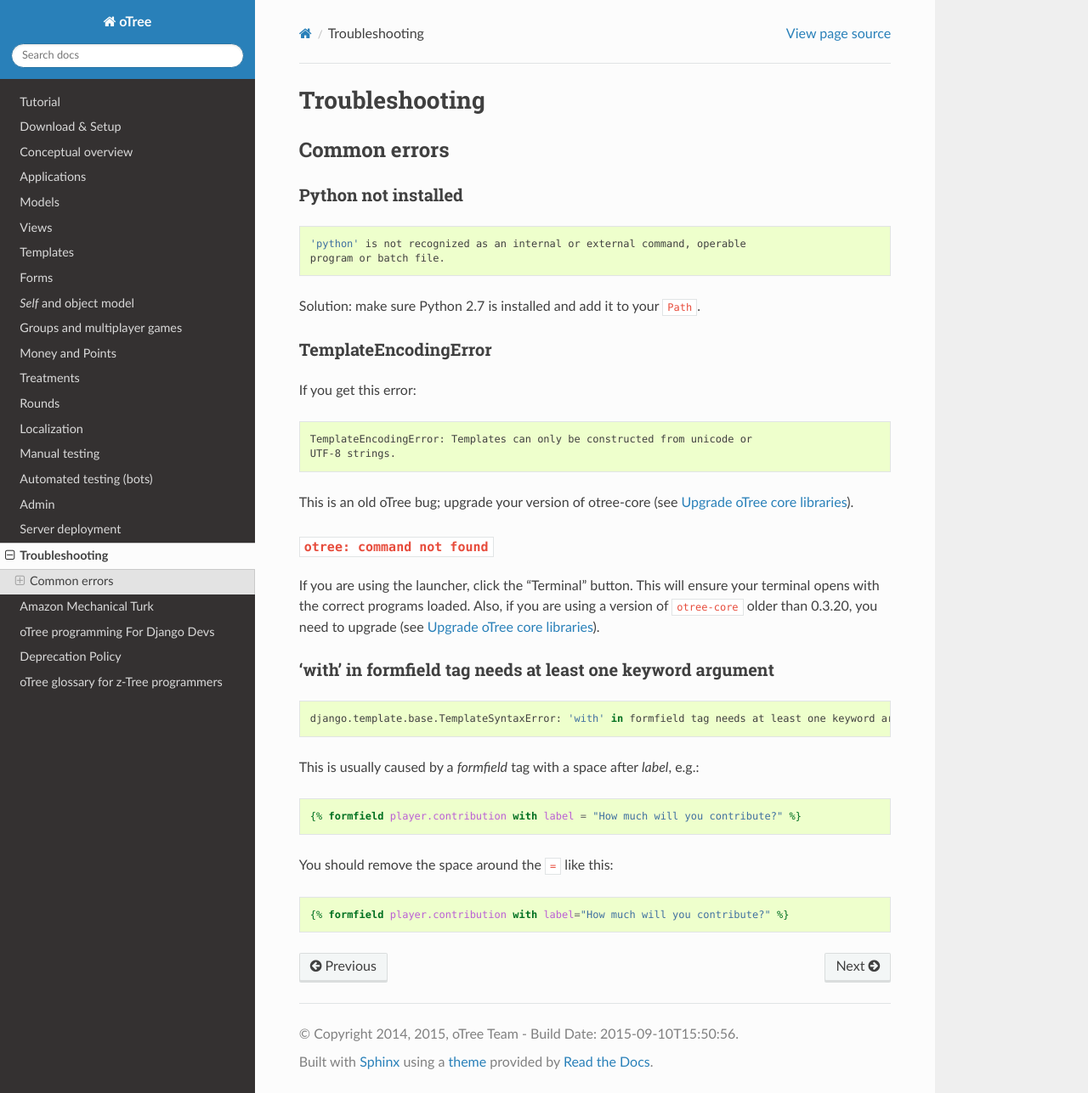
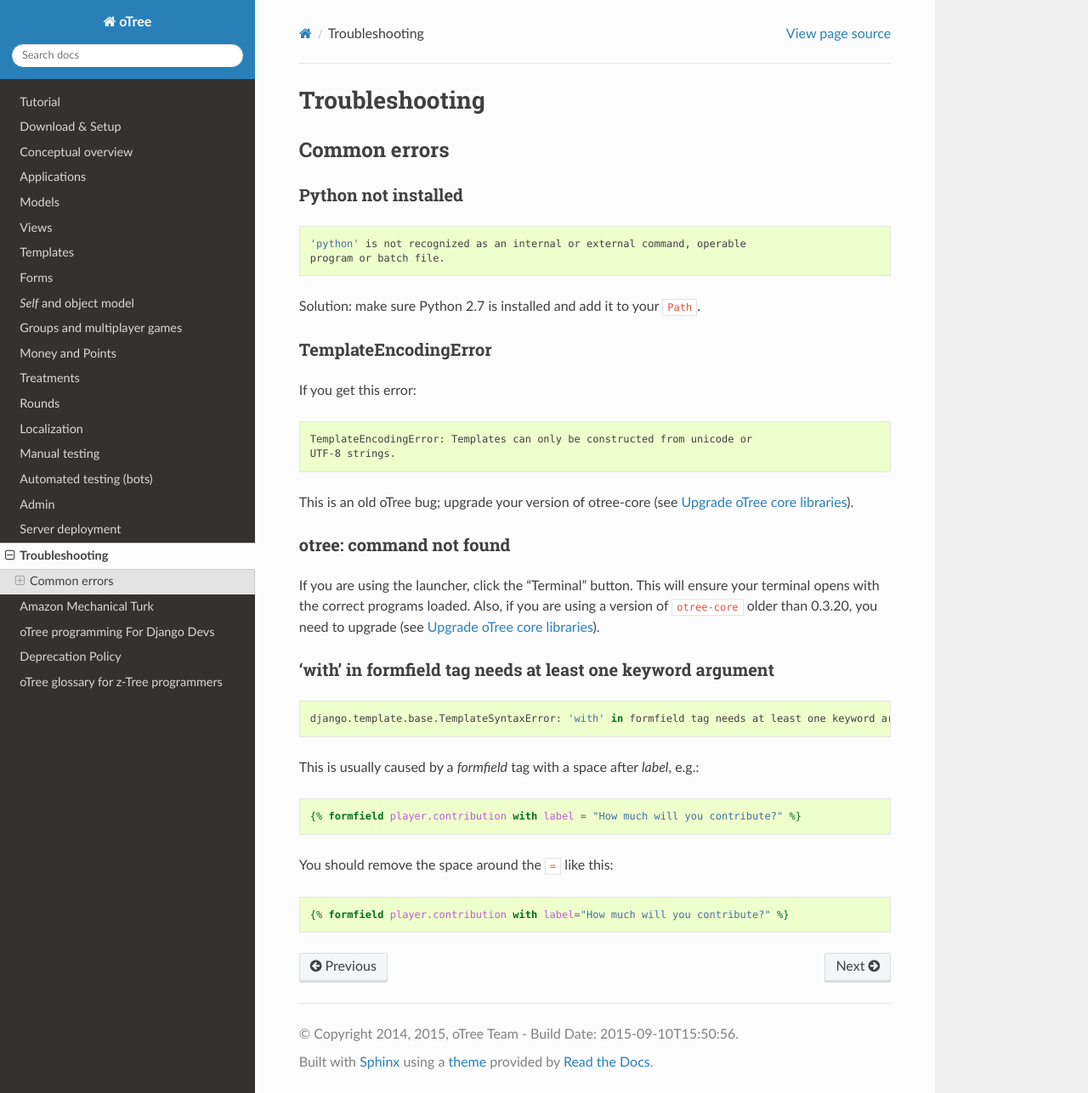
Before and after one commit to oTree-org/otree-docs, a Sphinx documentation site: the page built from source/troubleshooting.rst, in a window 1280 px wide and 1287 px high. Shown: the whole window at 85% size. Built offline with Sphinx 7.4.7 and the Read the Docs theme 2.0.0, drawn with Linux system fonts in a browser that asks for light colours; some of the changed lines change nothing that is shown.

```diff
--- a/source/troubleshooting.rst
+++ b/source/troubleshooting.rst
@@ -26,8 +26,8 @@
 
 This is an old oTree bug; upgrade your version of otree-core (see :ref:`upgrade-otree-core`).
 
-``otree: command not found``
-----------------------------
+otree: command not found
+------------------------
 
 If you are using the launcher, click the "Terminal" button. This will ensure your terminal opens with the correct programs loaded.
 Also, if you are using a version of ``otree-core`` older than 0.3.20, you need to upgrade (see :ref:`upgrade-otree-core`).
```
